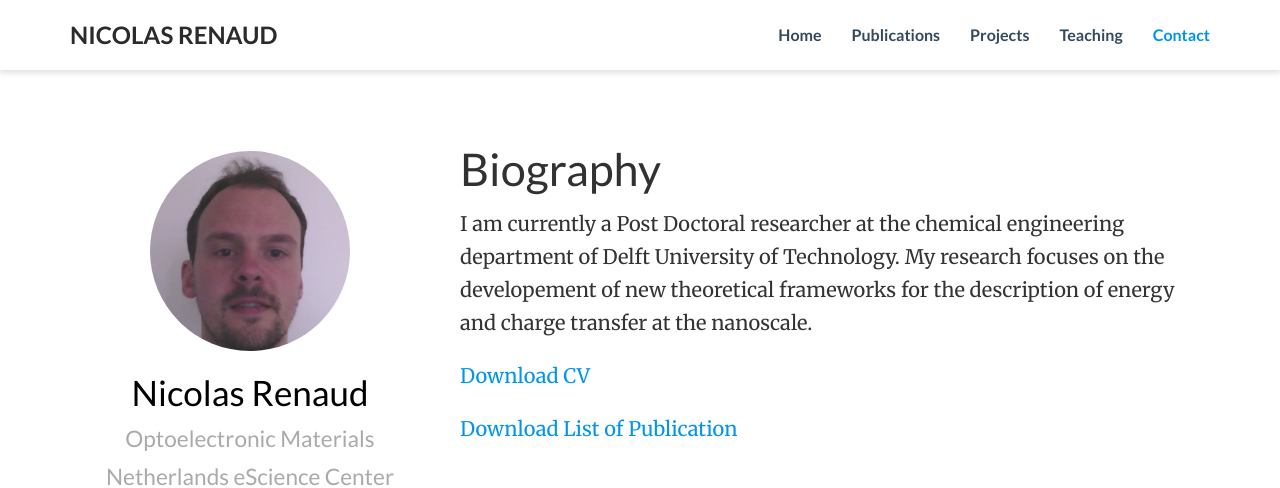
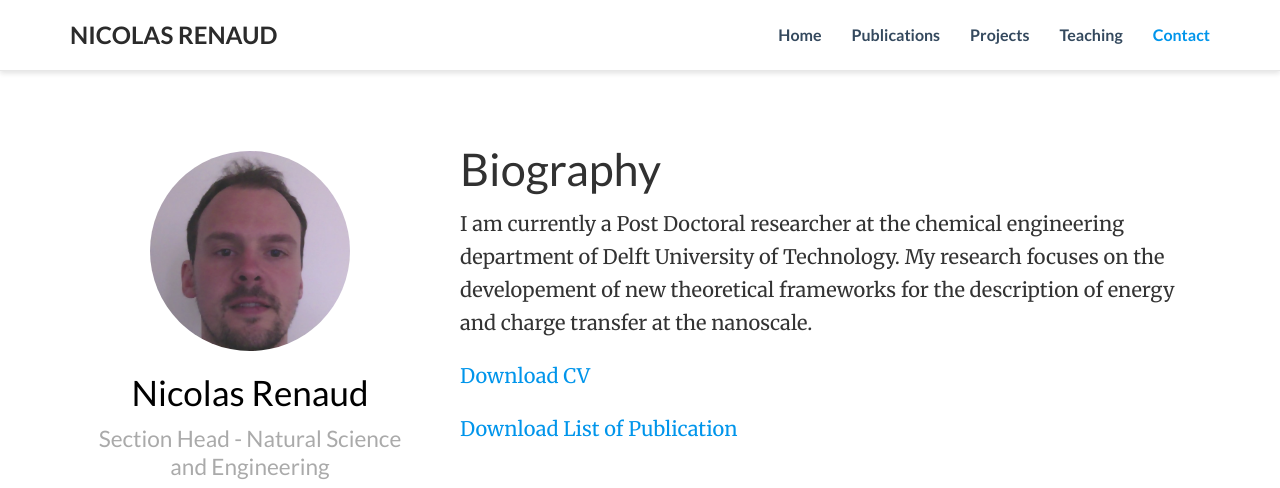
Before and after one commit to NicoRenaud/NicoRenaud_old_website, a plain HTML site: page index.html in a window 1280 px wide. Shown: the top 488 px of the page. Drawn offline with nearby package versions, Linux system fonts and the light colour scheme; files whose address does not match are found by name.

Commit message:
Update index.html

```diff
--- a/index.html
+++ b/index.html
@@ -156,7 +156,7 @@
 
       <div class="portrait-title">
         <h2 itemprop="name">Nicolas Renaud</h2>
-        <h3 itemprop="jobTitle">Optoelectronic Materials</h3>
+        <h3 itemprop="jobTitle">Section Head - Natural Science and Engineering</h3>
 
         <h3 itemprop="worksFor">
 
```
